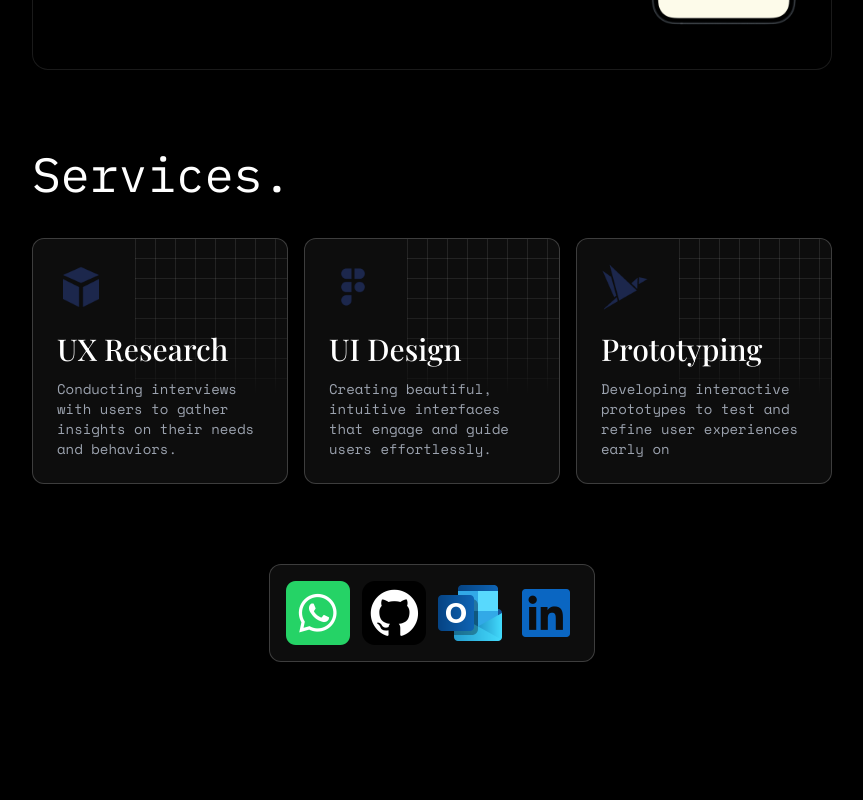
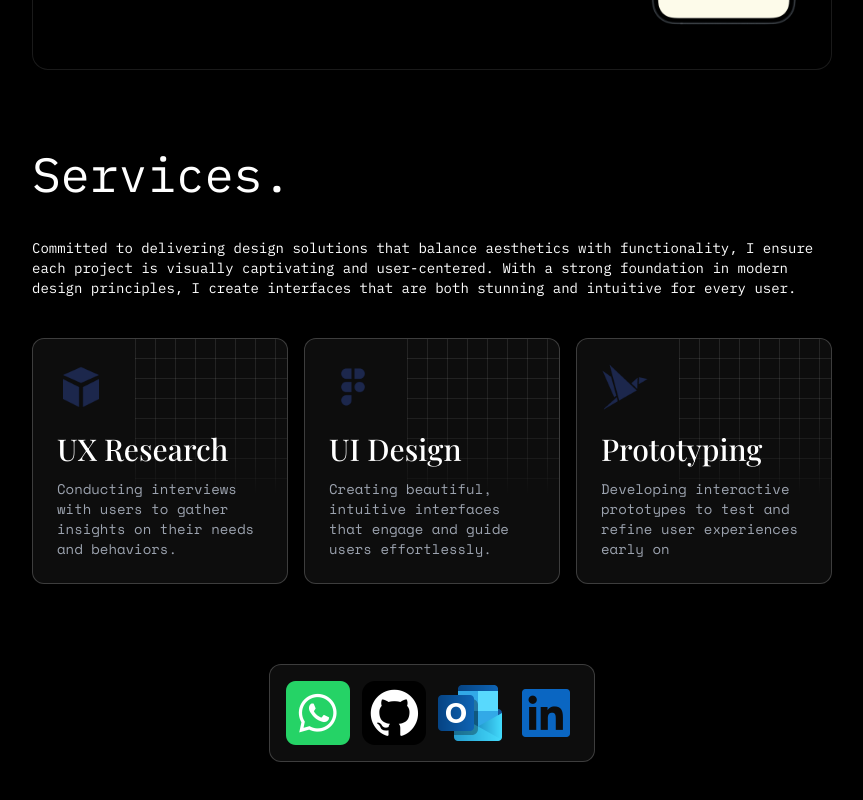
Before and after one commit to VHarsha8/UX-Portfolio, a React (Vite) app: page / in a window 1280 px wide. Shown: the part 1545-2345 px from the top of the page, without its empty margins (208-1071 px from the left). Before the commit the page ends 2247 px from the top, so only its background shows below. Built offline with nearby package versions, Linux system fonts and the light colour scheme; a web font is replaced by a local one.

Commit message:
Portfolio redesign

```diff
--- a/src/components/ServicesProvided.jsx
+++ b/src/components/ServicesProvided.jsx
@@ -23,6 +23,8 @@ const ServicesProvided = () => {
                 `}
             </style>
             <h1 className="text-4xl text-white md:text-5xl font-ibm-plex-mono">Services.</h1>
+
+            <h1 className="text-sm text-white md:text-md font-ibm-plex-mono">Committed to delivering design solutions that balance aesthetics with functionality, I ensure each project is visually captivating and user-centered. With a strong foundation in modern design principles, I create interfaces that are both stunning and intuitive for every user.</h1>
             <div className="grid items-center justify-center gap-4 md:grid-cols-3 md:flex-row">
                 <div className="relative grid gap-3 p-6 border shadow-lg bg-white/5 backdrop-blur-lg border-white/20 rounded-xl">
                     <div className="mesh-pattern"></div>
```
